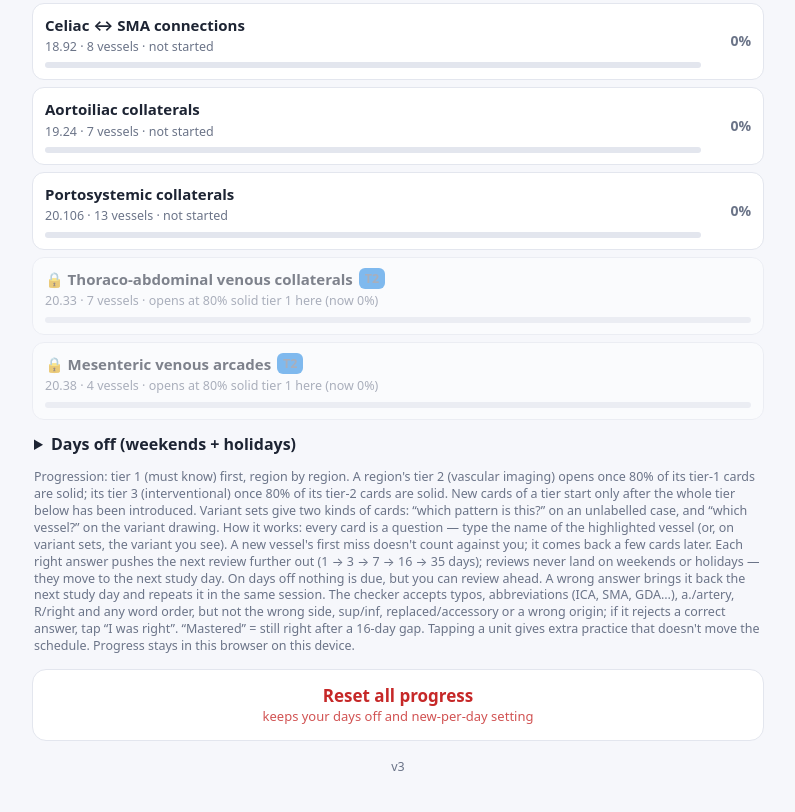
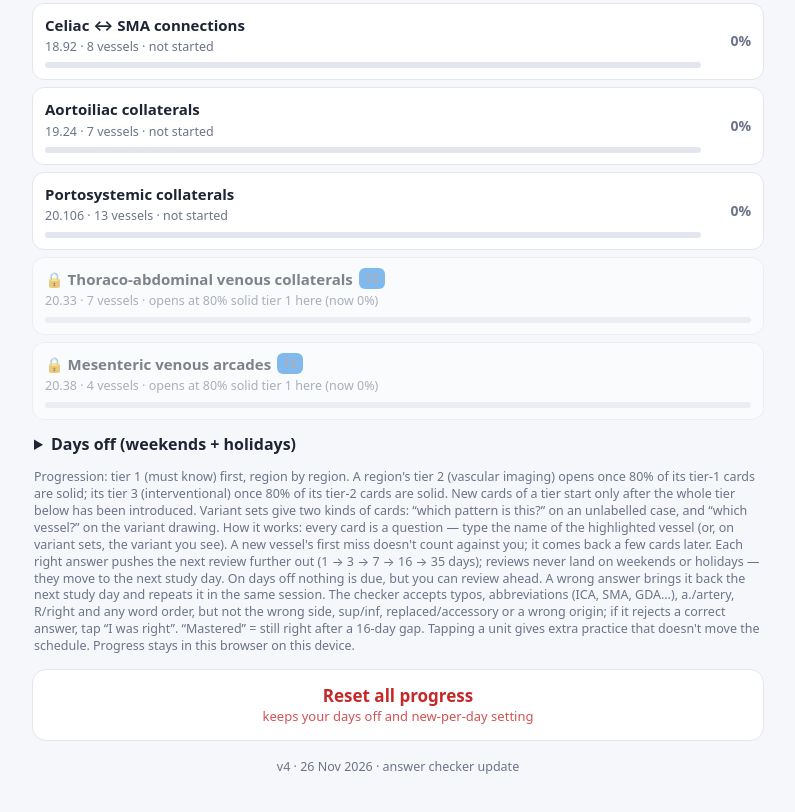
Before and after one commit to pokoirl/vessel_quiz, a plain HTML site: page index.html in a window 1280 px wide. Shown: the part 6688-7500 px from the top of the page, without its empty margins (242-1037 px from the left). Drawn offline with Linux system fonts and the light colour scheme.

Commit message:
Add files via upload

```diff
--- a/index.html
+++ b/index.html
@@ -520,7 +520,7 @@ function home(){
     <div class="set"><input type="date" id="addd" style="font:inherit;padding:6px;border:1px solid var(--line);border-radius:8px"><button class="pill" id="addb">Add day off</button></div></details>`;
   h += `<p class="note">Progression: tier 1 (must know) first, region by region. A region's tier 2 (vascular imaging) opens once 80% of its tier-1 cards are solid; its tier 3 (interventional) once 80% of its tier-2 cards are solid. New cards of a tier start only after the whole tier below has been introduced. Variant sets give two kinds of cards: “which pattern is this?” on an unlabelled case, and “which vessel?” on the variant drawing. How it works: every card is a question — type the name of the highlighted vessel (or, on variant sets, the variant you see). A new vessel's first miss doesn't count against you; it comes back a few cards later. Each right answer pushes the next review further out (1 → 3 → 7 → 16 → 35 days); reviews never land on weekends or holidays — they move to the next study day. On days off nothing is due, but you can review ahead. A wrong answer brings it back the next study day and repeats it in the same session. The checker accepts typos, abbreviations (ICA, SMA, GDA…), a./artery, R/right and any word order, but not the wrong side, sup/inf, replaced/accessory or a wrong origin; if it rejects a correct answer, tap “I was right”. “Mastered” = still right after a 16-day gap. Tapping a unit gives extra practice that doesn't move the schedule. Progress stays in this browser on this device.</p>`;
   h += `<button class="big" id="rst" style="background:#fff;color:#c62828;border:1px solid var(--line);margin-top:14px">Reset all progress<small>keeps your days off and new-per-day setting</small></button>
-    <p class="note" style="text-align:center">v3</p>`;
+    <p class="note" style="text-align:center">v4 · 26 Nov 2026 · answer checker update</p>`;
   app.innerHTML = h;
   document.getElementById("rst").onclick = () => { if(confirm("Erase ALL vessel progress on this phone?") && confirm("Really? This cannot be undone.")){ S.c = {}; S.xp = 0; S.days = []; S.newLog = {}; save(); home() } };
   const g = document.getElementById("go"); if(g) g.onclick = () => { if(todo) run(buildSession()) };
```
